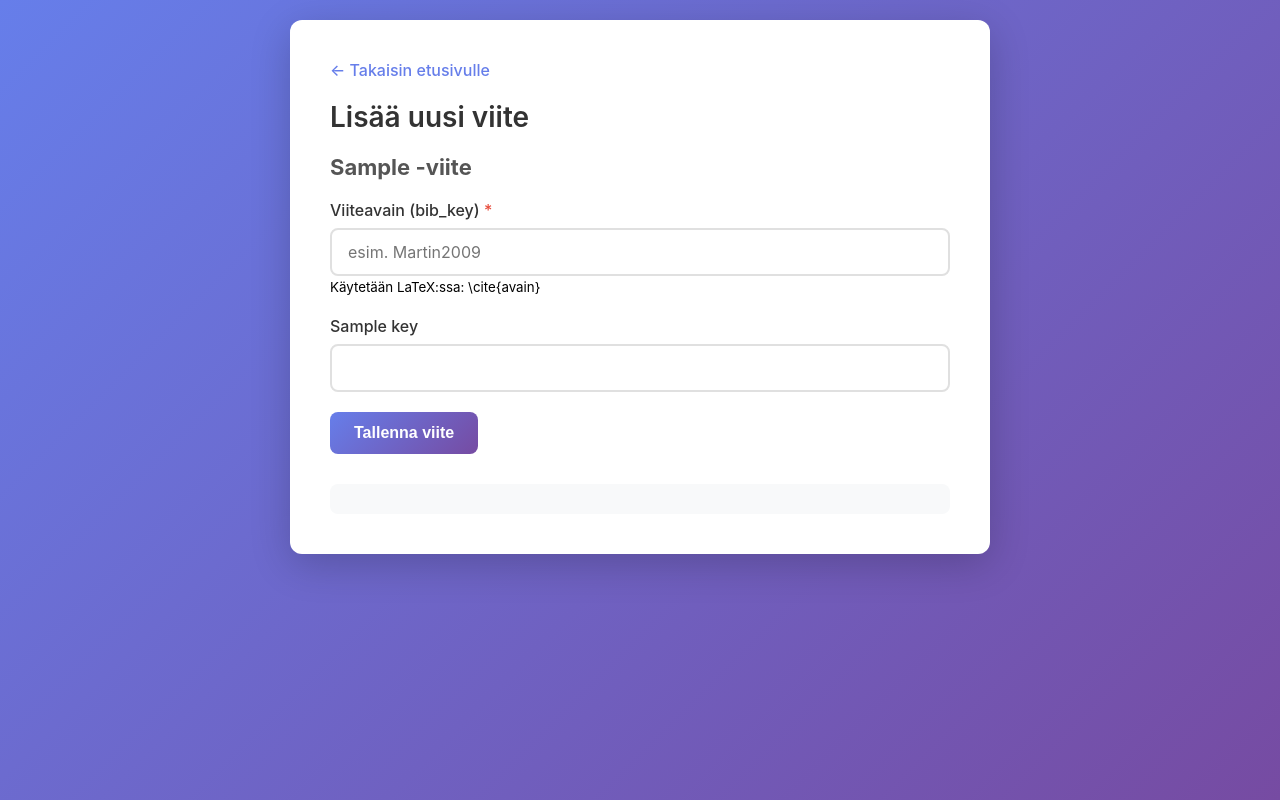
After one commit to leevipun/outi-latex, a Python web app: template src/templates/add_reference.html in a window 1280 px wide. The commit adds this page. Run offline with Jinja, Linux system fonts and the light colour scheme; the template is opened without the code that fills it: most values are stand-ins (such as "Sample title", 1, 10 or a date in 2020).

Commit message:
add reference form

```diff
--- /dev/null
+++ b/src/templates/add_reference.html
@@ -0,0 +1,205 @@
+<!DOCTYPE html>
+<html lang="fi">
+<head>
+    <meta charset="UTF-8">
+    <meta name="viewport" content="width=device-width, initial-scale=1.0">
+    <title>Lisää viite - Outi LaTeX</title>
+    <style>
+        * {
+            margin: 0;
+            padding: 0;
+            box-sizing: border-box;
+        }
+
+        body {
+            font-family: -apple-system, BlinkMacSystemFont, 'Segoe UI', Roboto, 'Helvetica Neue', Arial, sans-serif;
+            background: linear-gradient(135deg, #667eea 0%, #764ba2 100%);
+            min-height: 100vh;
+            padding: 20px;
+        }
+
+        .container {
+            background: white;
+            border-radius: 12px;
+            box-shadow: 0 10px 40px rgba(0, 0, 0, 0.2);
+            padding: 40px;
+            max-width: 700px;
+            margin: 0 auto;
+        }
+
+        h1 {
+            color: #333;
+            margin-bottom: 20px;
+            font-size: 28px;
+            font-weight: 600;
+        }
+
+        h2 {
+            color: #555;
+            margin-top: 10px;
+            margin-bottom: 20px;
+            font-size: 22px;
+        }
+
+        .back-link {
+            display: inline-block;
+            color: #667eea;
+            text-decoration: none;
+            margin-bottom: 20px;
+            font-weight: 500;
+        }
+
+        .back-link:hover {
+            text-decoration: underline;
+        }
+
+        .form-group {
+            margin-bottom: 20px;
+        }
+
+        label {
+            display: block;
+            color: #333;
+            font-weight: 500;
+            margin-bottom: 8px;
+        }
+
+        label small {
+            color: #999;
+            font-weight: normal;
+        }
+
+        .required {
+            color: #e74c3c;
+        }
+
+        input[type="text"], input[type="number"], textarea {
+            width: 100%;
+            padding: 12px 16px;
+            border: 2px solid #e0e0e0;
+            border-radius: 8px;
+            font-size: 16px;
+            font-family: inherit;
+            transition: border-color 0.3s ease;
+        }
+
+        input:focus, textarea:focus {
+            outline: none;
+            border-color: #667eea;
+            box-shadow: 0 0 0 3px rgba(102, 126, 234, 0.1);
+        }
+
+        textarea {
+            resize: vertical;
+        }
+
+        button {
+            padding: 12px 24px;
+            background: linear-gradient(135deg, #667eea 0%, #764ba2 100%);
+            color: white;
+            border: none;
+            border-radius: 8px;
+            font-size: 16px;
+            font-weight: 600;
+            cursor: pointer;
+            transition: transform 0.2s ease, box-shadow 0.2s ease;
+        }
+
+        button:hover {
+            transform: translateY(-2px);
+            box-shadow: 0 5px 20px rgba(102, 126, 234, 0.4);
+        }
+
+        button:active {
+            transform: translateY(0);
+        }
+
+        .button-secondary {
+            background: #95a5a6;
+            margin-left: 10px;
+        }
+
+        .button-secondary:hover {
+            background: #7f8c8d;
+            box-shadow: 0 5px 20px rgba(149, 165, 166, 0.4);
+        }
+
+        .info-text {
+            color: #999;
+            font-size: 14px;
+            margin-top: 30px;
+            padding: 15px;
+            background: #f8f9fa;
+            border-radius: 8px;
+        }
+    </style>
+</head>
+<body>
+    <div class="container">
+        <a href="/" class="back-link">← Takaisin etusivulle</a>
+
+        <h1>Lisää uusi viite</h1>
+
+        {% if selected_type and fields %}
+        <!-- Näytä valittu tyyppi -->
+        <h2>{{ selected_type }} -viite</h2>
+
+        <!-- Lomake tallennuksella -->
+        <form action="/save_reference" method="post">
+            <input type="hidden" name="reference_type" value="{{ selected_type }}">
+
+            <div class="form-group">
+                <label for="cite_key">
+                    Viiteavain (bib_key) <span class="required">*</span>
+                </label>
+                <input type="text"
+                       id="cite_key"
+                       name="cite_key"
+                       placeholder="esim. Martin2009"
+                       required>
+                <small class="helper-text">Käytetään LaTeX:ssa: \cite{avain}</small>
+            </div>
+
+            {% for field in fields %}
+            <div class="form-group">
+                <label for="{{ field.key }}">
+                    {{ field.key }}
+                    {% if field.required %}<span class="required"> *</span>{% endif %}
+                    {% if field.additional %}<small>(lisäkenttä)</small>{% endif %}
+                </label>
+
+                {% if field['input-type'] == 'textarea' %}
+                <textarea id="{{ field.key }}"
+                          name="{{ field.key }}"
+                          rows="3"
+                          {% if field.required %}required{% endif %}></textarea>
+
+                {% elif field['input-type'] == 'number' or field.type == 'int' %}
+                <input type="number"
+                       id="{{ field.key }}"
+                       name="{{ field.key }}"
+                       {% if field.required %}required{% endif %}>
+
+                {% else %}
+                <input type="text"
+                       id="{{ field.key }}"
+                       name="{{ field.key }}"
+                       {% if field.required %}required{% endif %}>
+                {% endif %}
+            </div>
+            {% endfor %}
+
+            <div class="button-group">
+                <button type="submit" class="button-primary">Tallenna viite</button>
+            </div>
+
+            <div class="info-text">
+            </div>
+        </form>
+
+        {% else %}
+        <p style="color: #999;">Valitse viitetyyppi etusivulta.</p>
+        {% endif %}
+    </div>
+</body>
+</html>
```
Also changed, not shown: src/app.py (+51 -2 lines), src/templates/index.html (+0 -55 lines), src/util.py (+34 -1 lines).
